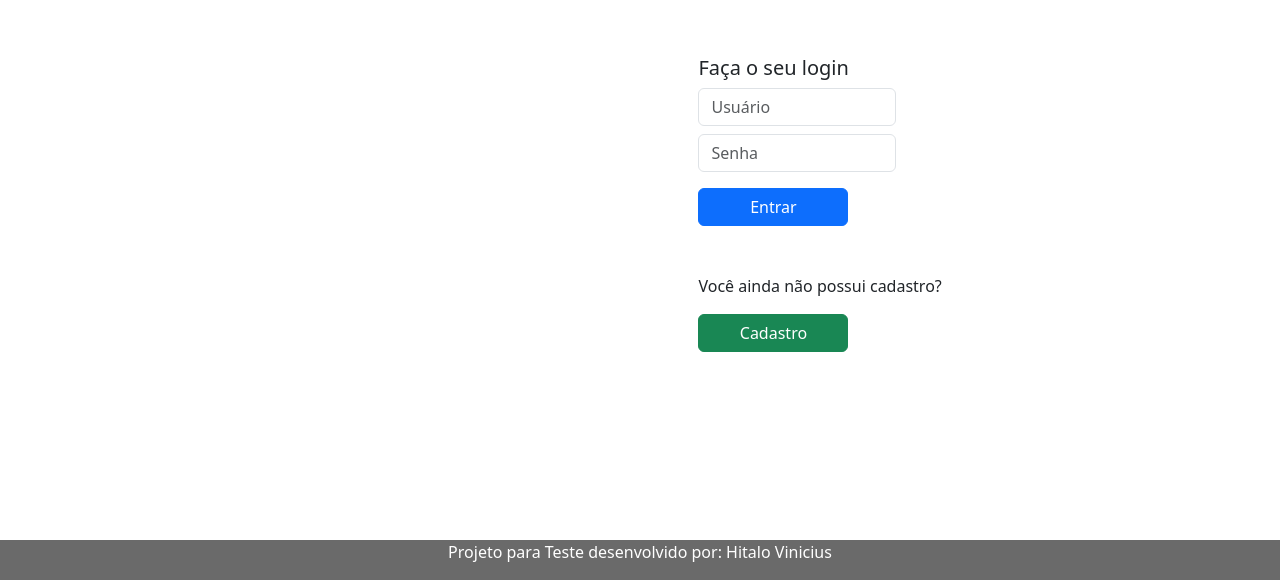
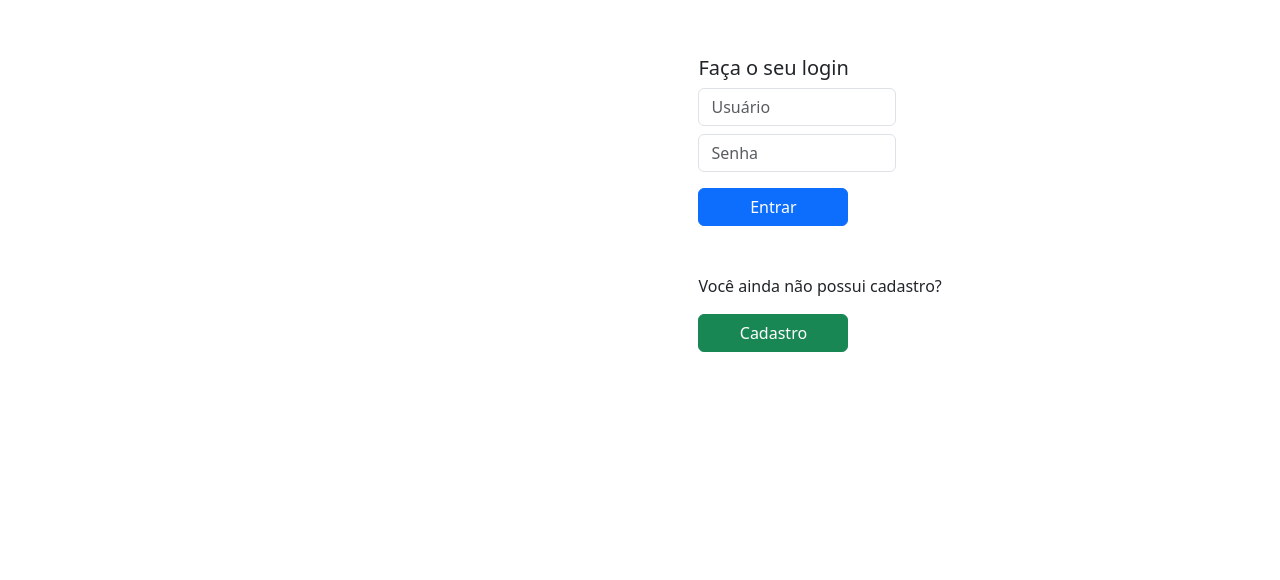
Before and after one commit to hitalofrota/app-teste-tallos, a Vue app: page / in a window 1280 px wide. Shown: the part 220-800 px from the top of the page. Built offline with nearby package versions, Linux system fonts and the light colour scheme.

Commit message:
feature/container docker

```diff
--- a/src/App.vue
+++ b/src/App.vue
@@ -1,15 +1,10 @@
 <template>
   <router-view/>
-  <FooterScreen />
 </template>
 
 <script>
-import FooterScreen from './components/Footer.vue'
 
 export default {
   name: 'HomeLogin',
-  components: {
-    FooterScreen
-  }
 }
 </script>
--- a/src/views/AplicationEmployee.vue
+++ b/src/views/AplicationEmployee.vue
@@ -2,7 +2,7 @@
     <div class="container mt-4">
         <header class="header-container background">
             <div class="header-content">
-            <h1>UserMetric - Sistema para Gerenciamento de Funcionários</h1>
+            <h3>UserMetric - Sistema para Gerenciamento de Funcionários</h3>
             <table class="user-info">
                 <tr>
                 <td>Nome:</td>
```
Also changed, not shown: 1 other file (tests, documents, lock files or other folders).
